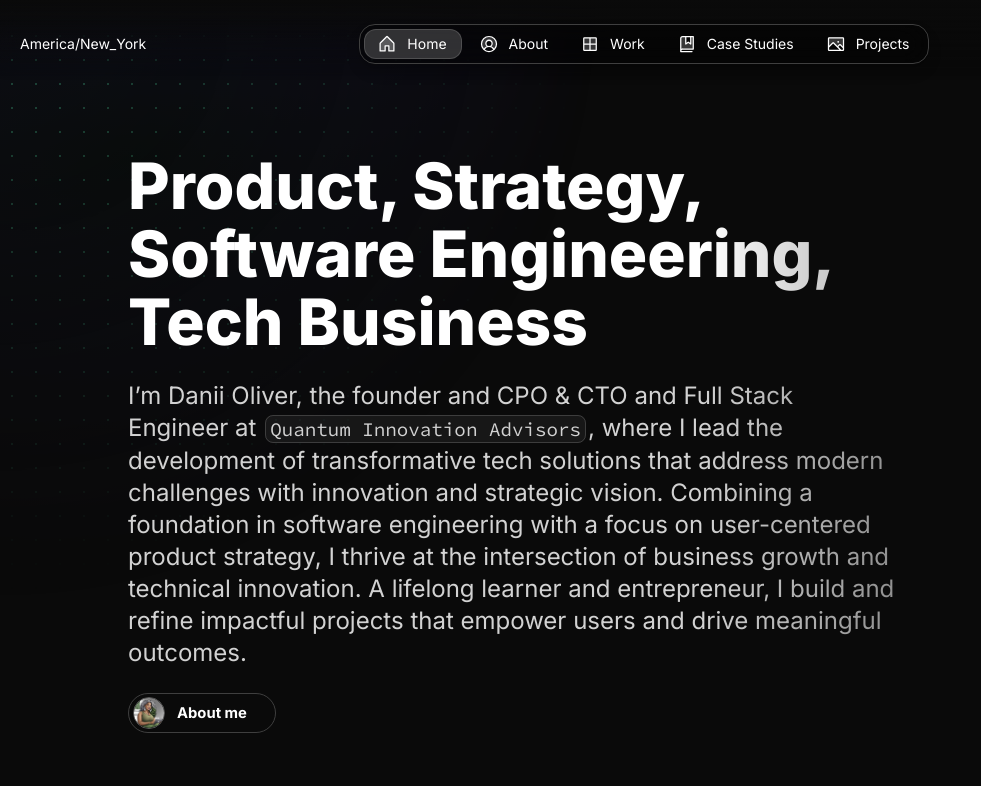
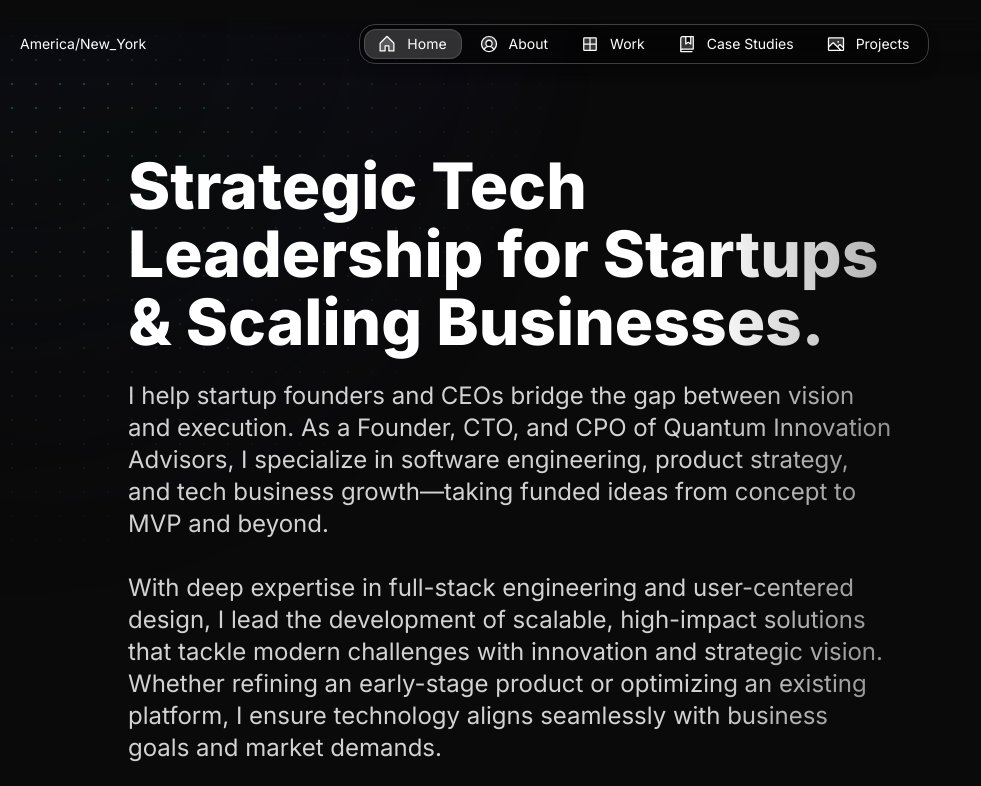
Before and after one commit to CogSciOliver/danii-oliver-portfolio-2025, a Next.js app: page /en in a window 1280 px wide. Shown: the top 786 px of the page, without its empty margins (0-981 px from the left). Built offline with nearby package versions, Linux system fonts and the light colour scheme.

Commit message:
updated target audience and made language client focused.

```diff
--- a/src/app/resources/content.js
+++ b/src/app/resources/content.js
@@ -48,18 +48,21 @@ const home = {
 	label: "Home",
 	title: `${person.name}'s Portfolio`,
 	description: `Portfolio website showcasing my work as a ${person.role}`,
-	headline: <>Product, Strategy, Software Engineering, Tech Business</>,
+	headline: <>Strategic Tech Leadership for Startups & Scaling Businesses.</>,
 	subline: (
 		<>
-			I’m {person.name}, the founder and CPO & CTO and Full Stack Engineer
-			at <InlineCode>Quantum Innovation Advisors</InlineCode>, where I
-			lead the development of transformative tech solutions that address
-			modern challenges with innovation and strategic vision. Combining a
-			foundation in software engineering with a focus on user-centered
-			product strategy, I thrive at the intersection of business growth
-			and technical innovation. A lifelong learner and entrepreneur, I
-			build and refine impactful projects that empower users and drive
-			meaningful outcomes.
+			I help startup founders and CEOs bridge the gap between vision and
+			execution. As a Founder, CTO, and CPO of Quantum Innovation
+			Advisors, I specialize in software engineering, product strategy,
+			and tech business growth—taking funded ideas from concept to MVP and
+			beyond.
+			<br />
+			<br /> With deep expertise in full-stack engineering and
+			user-centered design, I lead the development of scalable,
+			high-impact solutions that tackle modern challenges with innovation
+			and strategic vision. Whether refining an early-stage product or
+			optimizing an existing platform, I ensure technology aligns
+			seamlessly with business goals and market demands.
 		</>
 	),
 };
@@ -84,10 +87,19 @@ const about = {
 		title: "Introduction",
 		description: (
 			<>
-				{person.name} is a US-based {person.role} with a predisposition
-				for transforming ideas into tech based solutions. Their work
-				spans digital interfaces, interactive experiences, and the
-				convergence of business and technology.
+				{person.name} helps startup founders and CEOs turn ideas into
+				scalable, high-impact tech solutions. Their expertise spans
+				digital interfaces, interactive experiences, SaaS, PaaS and the
+				intersection of business and technology&mdash;ensuring products
+				are not just built, but strategically designed for growth and
+				long term-term success.
+				<br />
+				<br />
+				Whether you’re launching an MVP, refining your product strategy,
+				or optimizing engineering execution, {person.name} provides the
+				strategic leadership and technical expertise needed to build
+				technology that is scalable, profitable, and gives you a
+				competitive edge.
 			</>
 		),
 	},
```
